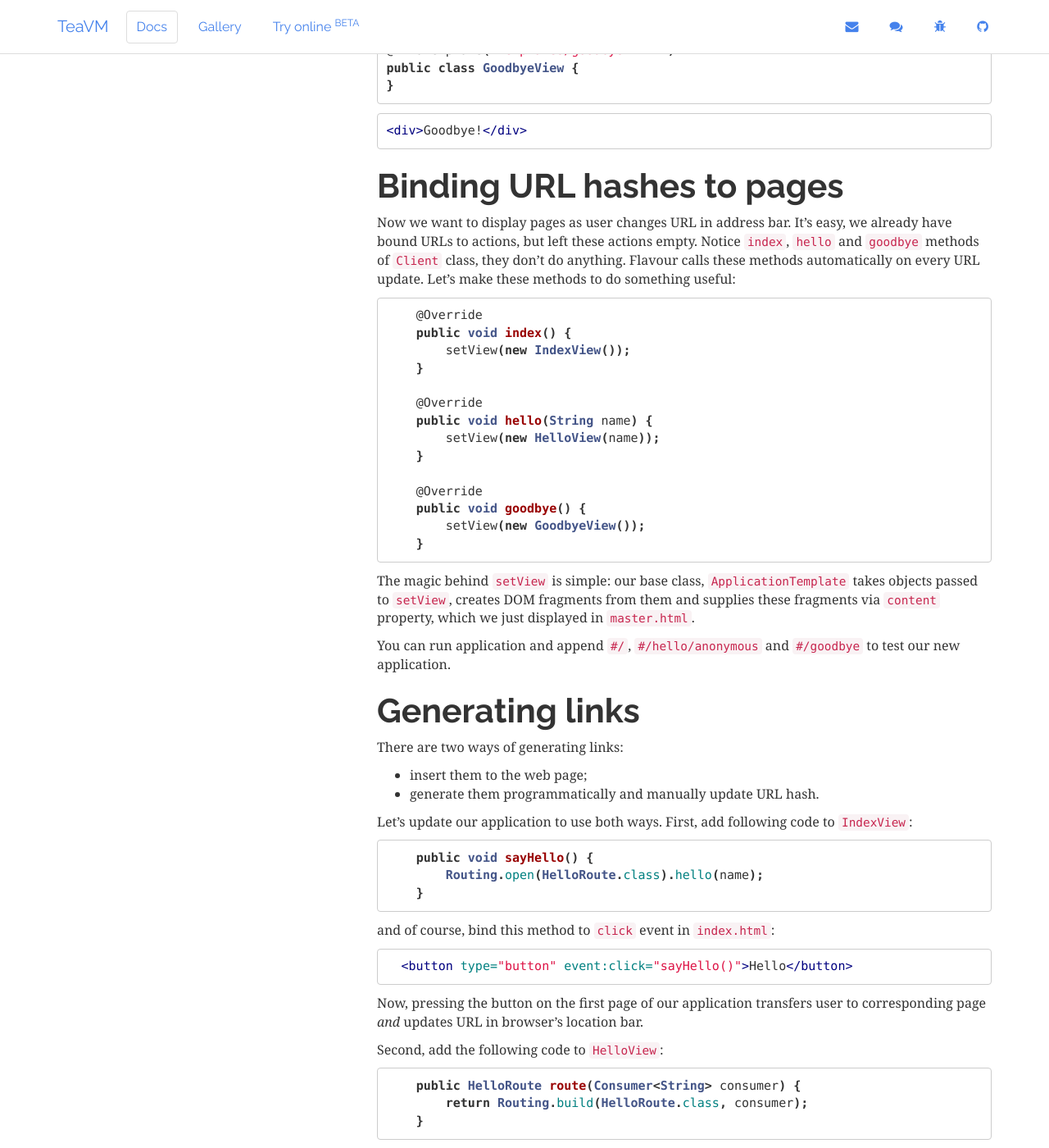
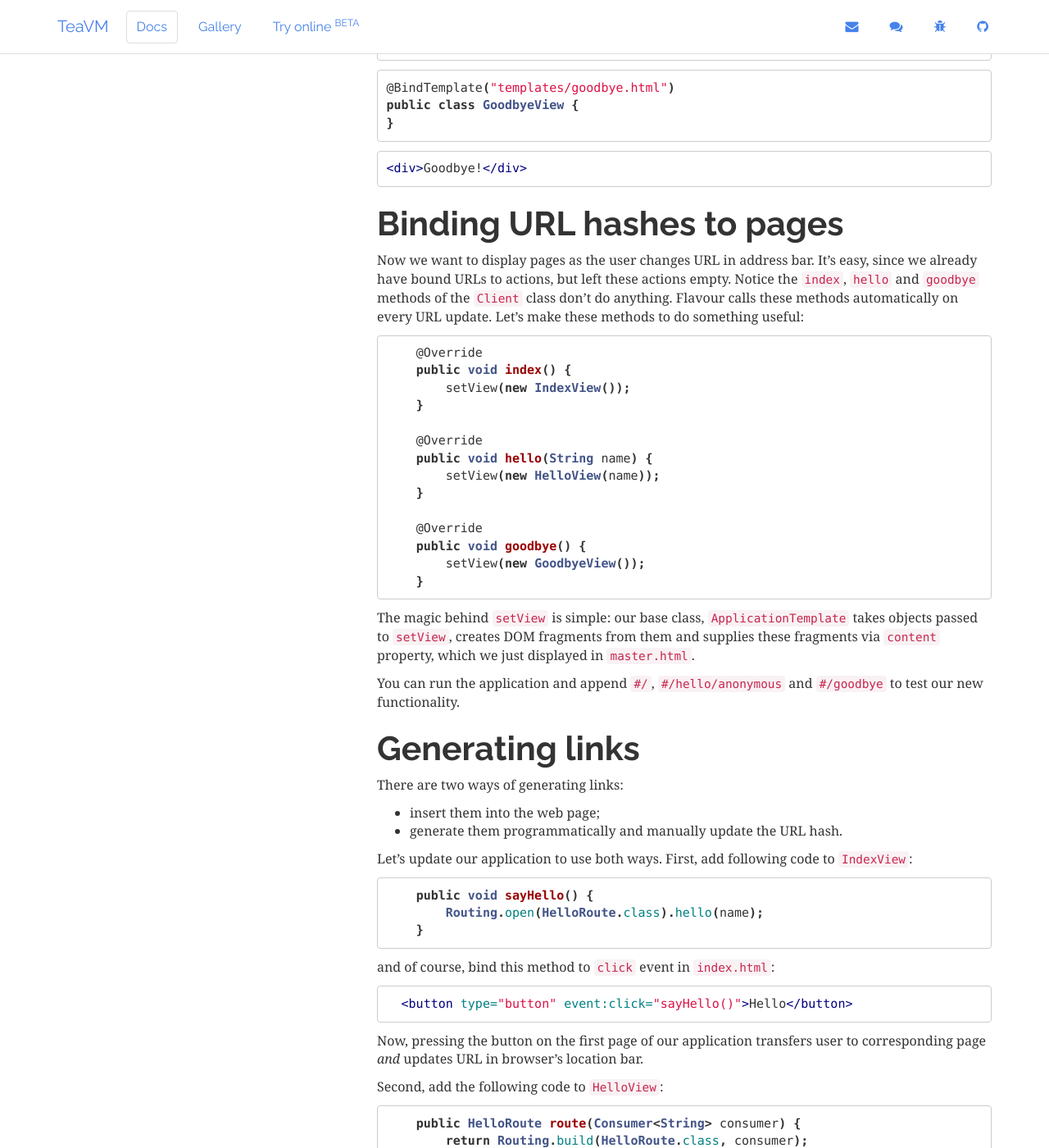
Before and after one commit to konsoletyper/teavm-site, a Jekyll site: the page built from _docs/flavour/routing.md, in a window 1280 px wide and 1400 px high, scrolled down 2275 px. Shown: the whole window at 82% size. Built offline with Jekyll 4.4.1, drawn with Linux system fonts in a browser that asks for light colours; some of the changed text lies outside the part shown.

Commit message:
Minor changes to routing docs

````diff
--- a/_docs/flavour/routing.md
+++ b/_docs/flavour/routing.md
@@ -2,9 +2,11 @@
 title: Routing
 ---
 
-# Creating route interface
+Routing is a powerful Flavour feature that lets you easily create single-page web applications.
 
-The main purpose of routing library in Flavour is to provide a type-safe way to generate and parse URLs.
+# Creating a route interface
+
+The main purpose of the routing library in Flavour is to provide a type-safe way to generate and parse URLs.
 Thus, the first thing you have to do to start using routing is creating a **route interface**.
 
 Let's create a simple one:
@@ -126,9 +128,9 @@ public class GoodbyeView {
 
 # Binding URL hashes to pages
 
-Now we want to display pages as user changes URL in address bar.
-It's easy, we already have bound URLs to actions, but left these actions empty.
-Notice `index`, `hello` and `goodbye` methods of `Client` class, they don't do anything.
+Now we want to display pages as the user changes URL in address bar.
+It's easy, since we already have bound URLs to actions, but left these actions empty.
+Notice the `index`, `hello` and `goodbye` methods of the `Client` class don't do anything.
 Flavour calls these methods automatically on every URL update.
 Let's make these methods to do something useful:
 
@@ -153,15 +155,15 @@ The magic behind `setView` is simple: our base class, `ApplicationTemplate` take
 creates DOM fragments from them and supplies these fragments via `content` property,
 which we just displayed in `master.html`.
 
-You can run application and append `#/`, `#/hello/anonymous` and `#/goodbye` to test our new application.
+You can run the application and append `#/`, `#/hello/anonymous` and `#/goodbye` to test our new functionality.
 
 
 # Generating links
 
 There are two ways of generating links:
 
-* insert them to the web page;
-* generate them programmatically and manually update URL hash.
+* insert them into the web page;
+* generate them programmatically and manually update the URL hash.
 
 Let's update our application to use both ways.
 First, add following code to `IndexView`:
@@ -218,12 +220,12 @@ hello-a-b-c
 ```
 
 Both `firstName="a-b", secondName="c"` and `firstName="a", secondName="b-c"` are possible.
-Flavour applies greedy algorithm, so the first option will be returned.
+Flavour applies a greedy algorithm, so the first option will be returned.
 
 ## Using regular expressions
 
 For `String` path parameters it's possible to provide custom regular expressions.
-All you need is to put `@Pattern` annotation on a corresponding method parameter.
+All you need is to put the `@Pattern` annotation on a corresponding method parameter.
 
 ```java
     @Path("/hello/{name}")
@@ -231,14 +233,14 @@ All you need is to put `@Pattern` annotation on a corresponding method parameter
 ```
 
 
-This only affects parser, not generator.
+This only affects the parser, not the generator.
 
 ## Mapping to Java types
 
 Path parameters may have only following types:
 
 * **String**.
-* **byte**, **short**, **int**, **float**, **double**, either boxed and unboxed.
+* **byte**, **short**, **int**, **float**, **double**, either boxed or unboxed.
 * **BigInteger**, **BigDecimal**.
 * **java.util.Date**,
   matches either date (`yyyy-MM-dd`) or timestamp (`yyyy-MM-ddThh:mm:ss`) format.
````
Also changed, not shown: other parts of _docs/flavour/routing.md (+3 -3 lines).
